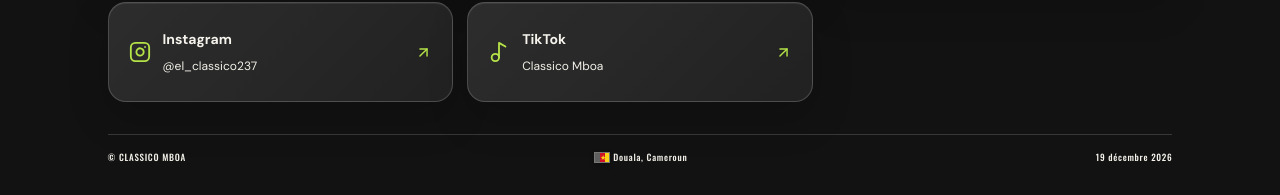
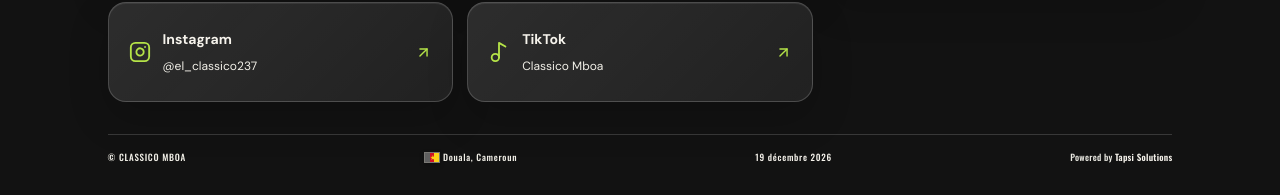
Before and after one commit to Muzaloux/classicomboa, a Next.js app: page /auth/sign-in in a window 1280 px wide. Shown: the part 1292-1487 px from the top of the page. Built offline with nearby package versions, Linux system fonts and the light colour scheme; no server answers.

Commit message:
Add Tapsi Solutions footer credit

```diff
--- a/components/layout/footer.tsx
+++ b/components/layout/footer.tsx
@@ -7,6 +7,6 @@
 
 export function Footer() {
   return <>
-    <footer className="site-footer"><div className="footer-main"><Link className="brand" href="/" aria-label="Accueil Classico Mboa"><BrandLogo /></Link><p>Le football est universel.<br />L’émotion est Mboa.</p><nav className="footer-links" aria-label="Liens utiles">{[['/players', 'Joueurs'], ['/stands', 'Réservation des stands'], ['/partner', 'Partenariats'], ['/news', 'Actualités'], ['/nos-pages', 'Nos Pages'], ['/contact', 'Contact'], ['/legal', 'Mentions légales'], ['/privacy', 'Confidentialité']].map(([href, label]) => <Link key={href} href={href}>{label}</Link>)}</nav></div><section className="footer-contact" aria-labelledby="footer-contact-title"><h2 id="footer-contact-title">Contactez-nous</h2><ContactLinks /></section><div className="footer-bottom"><span>© CLASSICO MBOA</span><span><CameroonFlag /> {currentEdition.city}, {currentEdition.country}</span><Link href={`/edition/${currentEdition.slug}`}>{formatEventDate(currentEdition.eventDate)}</Link></div></footer>
+    <footer className="site-footer"><div className="footer-main"><Link className="brand" href="/" aria-label="Accueil Classico Mboa"><BrandLogo /></Link><p>Le football est universel.<br />L’émotion est Mboa.</p><nav className="footer-links" aria-label="Liens utiles">{[['/players', 'Joueurs'], ['/stands', 'Réservation des stands'], ['/partner', 'Partenariats'], ['/news', 'Actualités'], ['/nos-pages', 'Nos Pages'], ['/contact', 'Contact'], ['/legal', 'Mentions légales'], ['/privacy', 'Confidentialité']].map(([href, label]) => <Link key={href} href={href}>{label}</Link>)}</nav></div><section className="footer-contact" aria-labelledby="footer-contact-title"><h2 id="footer-contact-title">Contactez-nous</h2><ContactLinks /></section><div className="footer-bottom"><span>© CLASSICO MBOA</span><span><CameroonFlag /> {currentEdition.city}, {currentEdition.country}</span><Link href={`/edition/${currentEdition.slug}`}>{formatEventDate(currentEdition.eventDate)}</Link><span className="footer-credit">Powered by <strong>Tapsi Solutions</strong></span></div></footer>
   </>
 }
--- a/components/public/social-pages.tsx
+++ b/components/public/social-pages.tsx
@@ -11,7 +11,7 @@
   { group: 'CLASSICO MBOA', name: 'Instagram', handle: '@el_classico237', href: 'https://www.instagram.com/el_classico237?utm_source=qr&stkn=Ynk1cG9mazl5azUx', description: 'Les annonces, les images et toute l’énergie du Classico.', platform: 'instagram' as const, color: 'instagram' },
   { group: 'CLASSICO MBOA', name: 'TikTok', handle: 'Classico Mboa', href: 'https://vm.tiktok.com/ZSqJo89mk/', description: 'Les moments forts et les coulisses en vidéo.', platform: 'tiktok' as const, color: 'tiktok' },
   { group: 'LA COMMUNAUTÉ', name: 'Groupe WhatsApp officiel', handle: 'Rejoindre le groupe principal', href: 'https://chat.whatsapp.com/DDxxaFkKmHQESyVQW96W9i', description: 'Rejoignez les supporters et recevez les nouvelles directement dans WhatsApp.', platform: 'whatsapp' as const, color: 'whatsapp' },
-  { group: 'INVITÉE', name: 'Pris K · TikTok', handle: '@priskeventsgrill20', href: 'https://www.tiktok.com/@priskeventsgrill20?_r=1&_t=ZS-9AJFCQ0sjaP', description: 'Suivez Pris K sur TikTok et découvrez ses contenus.', platform: 'tiktok', color: 'tiktok', contacts: ['+237 697 599 555', '+237 679 227 804'] },
+  { group: 'SPONSOR OFFICIEL', name: 'Sponsor officiel · TikTok', handle: '@priskeventsgrill20', href: 'https://www.tiktok.com/@priskeventsgrill20?_r=1&_t=ZS-9AJFCQ0sjaP', description: 'Suivez notre sponsor officiel sur TikTok et découvrez ses actualités.', platform: 'tiktok', color: 'tiktok', contacts: ['+237 697 599 555', '+237 679 227 804'] },
 ]
 
 export function SocialPages() {
@@ -19,7 +19,7 @@
     <div className="social-pages-heading"><div><span className="eyebrow">RESTONS CONNECTÉS</span><h2 id="social-pages-title">Suivez le Classico Mboa</h2></div><p className="muted">Retrouvez nos actualités, nos vidéos et la communauté sur vos plateformes préférées.</p></div>
     <div className="social-pages-grid">{pages.map(({ group, name, handle, href, description, platform, color, contacts }) => <article className={`social-page-card social-${color}`} key={href}>
       <a className="social-page-main-link" href={href} target="_blank" rel="noreferrer"><span className="social-page-icon"><PlatformLogo platform={platform} /></span><span className="social-page-copy"><span className="social-page-group">{group}</span><strong>{name}</strong><span className="social-page-handle">{handle}</span><span className="social-page-description">{description}</span></span><span className="social-page-action">Suivre <ArrowUpRight size={17} aria-hidden="true" /></span></a>
-      {contacts && <div className="social-page-contacts"><span>Contacter Pris K sur WhatsApp</span>{contacts.map((phone) => <a href={`https://wa.me/${phone.replace(/\D/g, '')}`} key={phone} target="_blank" rel="noreferrer">{phone}</a>)}</div>}
+      {contacts && <div className="social-page-contacts"><span>Contacter le sponsor officiel sur WhatsApp</span>{contacts.map((phone) => <a href={`https://wa.me/${phone.replace(/\D/g, '')}`} key={phone} target="_blank" rel="noreferrer">{phone}</a>)}</div>}
     </article>)}</div>
     <section className="social-sponsors" aria-labelledby="social-sponsors-title"><span className="social-sponsors-icon"><Handshake size={24} aria-hidden="true" /></span><div><span className="eyebrow">ILS FONT PARTIE DE L’AVENTURE</span><h3 id="social-sponsors-title">Suivez aussi nos partenaires.</h3><p className="muted">Découvrez les marques qui accompagnent le Classico Mboa et retrouvez leurs pages depuis notre espace partenaires.</p></div><Link className="button button-outline" href="/sponsors">Voir nos partenaires <ArrowUpRight size={17} /></Link></section>
     <p className="social-pages-note">Les pages des sponsors seront ajoutées ici au fur et à mesure de leur confirmation.</p>
--- a/src/styles.css
+++ b/src/styles.css
@@ -300,6 +300,8 @@
 .tiktok-mark { font-size: 20px; font-weight: 700; }
 .footer-bottom { min-height: 44px; display: flex; align-items: center; justify-content: space-between; gap: 15px; border-top: 1px solid var(--line); color: #f2f0e8; font: 500 9px var(--font-display), sans-serif; letter-spacing: .08em; }
 .footer-bottom a { display: inline-flex; align-items: center; gap: 7px; color: var(--paper); }
+.footer-credit { color: var(--muted); letter-spacing: .03em; }
+.footer-credit strong { color: var(--paper); font-weight: 600; }
 
 .public-page { min-height: 100svh; display: flex; flex-direction: column; padding: 0 7vw; background: radial-gradient(ellipse at 78% 33%, rgba(181,227,72,.1), transparent 31%), var(--ink); }
 .public-page-header { min-height: 76px; display: flex; align-items: center; justify-content: space-between; border-bottom: 1px solid var(--line); }
```
